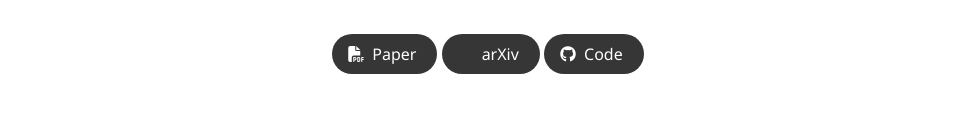
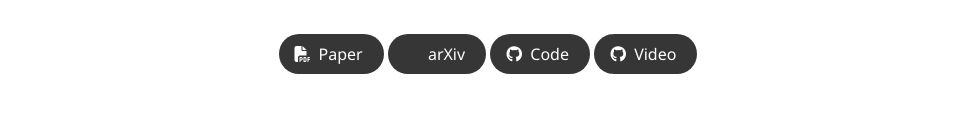
Before and after one commit to ttchengab/zest, a plain HTML site: page index.html in a window 1280 px wide. Shown: the part 398-522 px from the top of the page, without its empty margins (152-1111 px from the left). Drawn offline with nearby package versions, Linux system fonts and the light colour scheme; some icons are missing; a web font is replaced by a local one.

Commit message:
Add project video link

```diff
--- a/index.html
+++ b/index.html
@@ -233,6 +233,16 @@
               <span>Code</span>
             </a>
           </span>
+
+          <span class="link-block">
+            <a href="https://youtu.be/atG1VvgeG_g" target="_blank"
+            class="external-link button is-normal is-rounded is-dark">
+            <span class="icon">
+              <i class="fab fa-github"></i>
+            </span>
+            <span>Video</span>
+          </a>
+        </span>
           </div>
         </div>
       </div>
```
